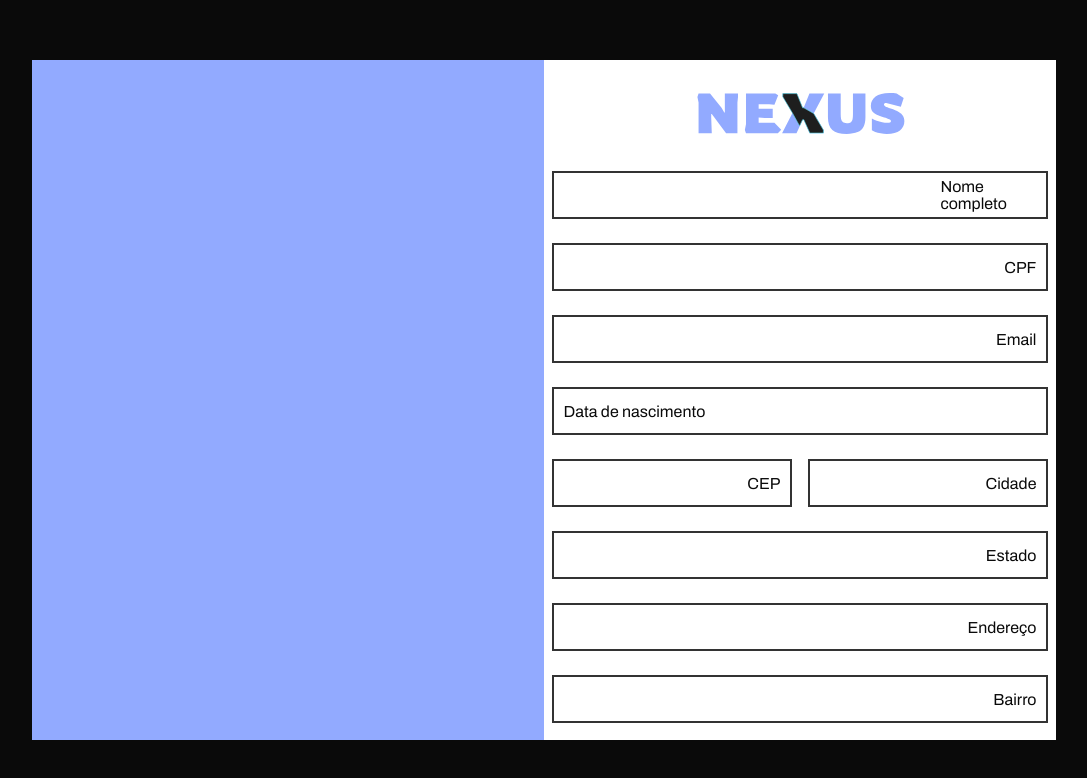
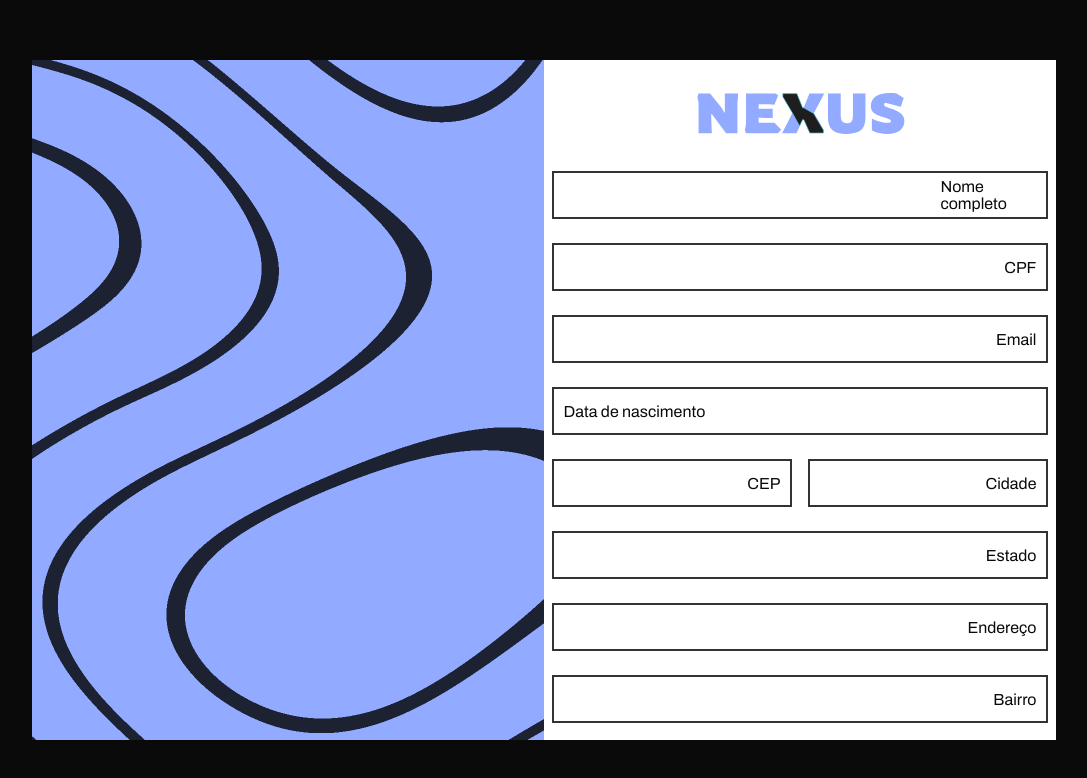
Before and after one commit to jzsantana/WebNexus, a React (Vite) app in the folder webnexus/: page /cadastro in a window 1280 px wide. Shown: the top 778 px of the page, without its empty margins (96-1183 px from the left). Built offline with nearby package versions, Linux system fonts and the light colour scheme.

Commit message:
:construction: atualizando

```diff
--- a/webnexus/src/index.css
+++ b/webnexus/src/index.css
@@ -9,6 +9,8 @@
   --nav-color : #111111;
   --roxo-claro: #92AAFF;
   --roxo-escuro: #7088DD;
+  --turquesa: #55E9E0;
+  --verde: #55E9A2;
   --preto: #000;
   --branco: #fff;
 }
@@ -23,16 +25,13 @@ body{
   scrollbar-width: thin;
   scrollbar-color: #111111 #1c1c1c;
 }
-
 /* Chrome, Edge, and Safari */
 *::-webkit-scrollbar {
   width: 16px;
 }
-
 *::-webkit-scrollbar-track {
   background: #1c1c1c;
 }
-
 *::-webkit-scrollbar-thumb {
   background-color: #111111;
   border-radius: 10px;
--- a/webnexus/src/pages/Cadastro/Cadastro.css
+++ b/webnexus/src/pages/Cadastro/Cadastro.css
@@ -105,3 +105,14 @@
     outline-offset: 0px;
     outline: none;
 }
+
+.image-div-cad{
+    /* padding: 3rem; */
+    width: 50%;
+    height: 100%;
+    background-color: var(--roxo-claro);
+    display: flex;
+    justify-content: left;
+    align-items: end;
+    background-image: url('../../assets/spirals2.png')
+}
```
Also changed, not shown: webnexus/src/assets/spirals2.png (added). Lines whose indentation alone changed are shown as unchanged.
